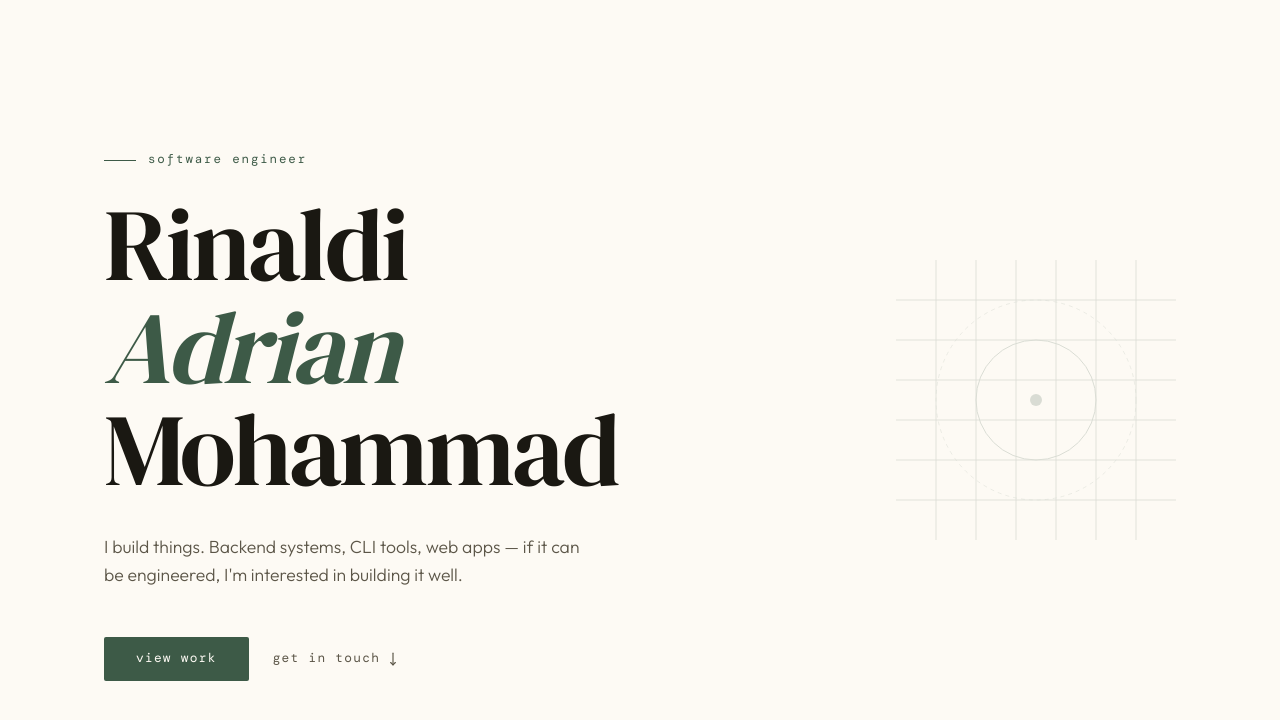
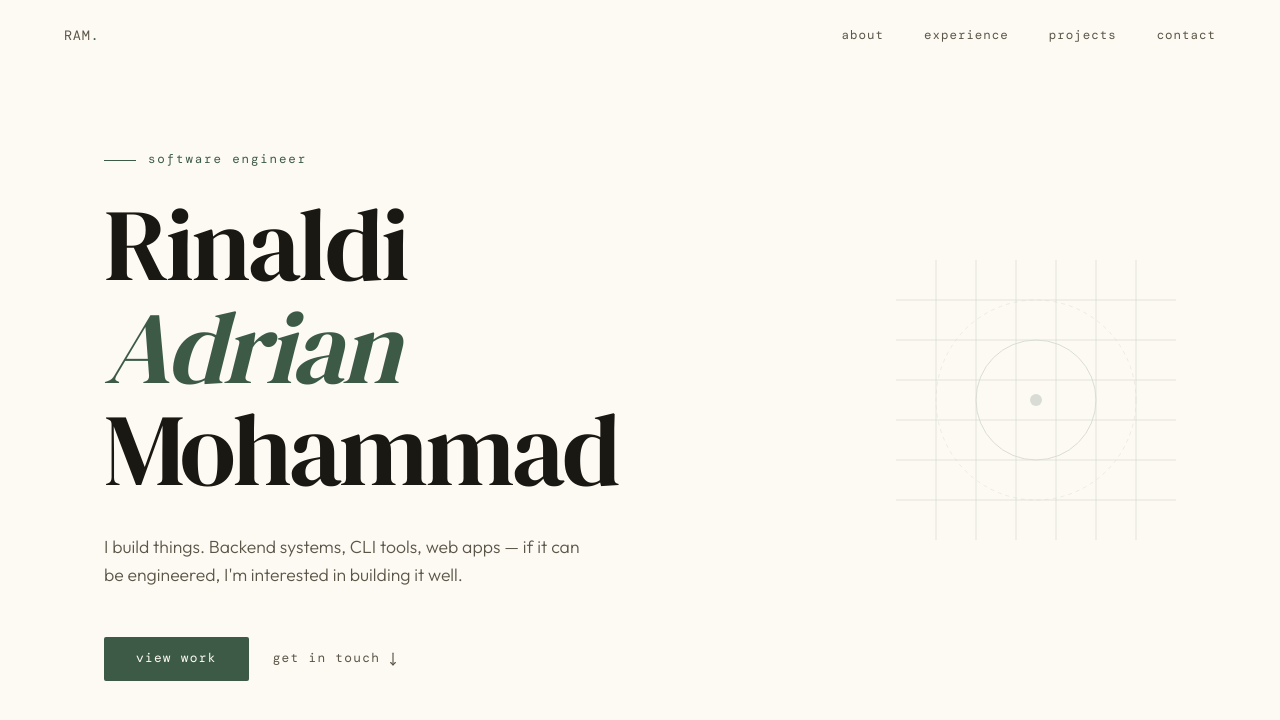
Before and after one commit to rinarudhei/ram-porto, a Next.js app: page / in a window 1280 px wide. Shown: the top 720 px of the page. Built offline with nearby package versions, Linux system fonts and the light colour scheme.

Commit message:
feat(navbar): add navigation bar component
- Implemented a new Navbar component
- Added navigation links for different sections
- Integrated Navbar into the homepage layout
- Styled Navbar with custom fonts and colors
- Removed link underlines globally

```diff
--- a/src/app/globals.css
+++ b/src/app/globals.css
@@ -118,6 +118,10 @@ body {
   font-family: var(--font-dm-mono);
 }
 
+a {
+  text-decoration: none;
+}
+
 .font-dm-serif-display {
   -webkit-font-smoothing: antialiased;
   -moz-osx-font-smoothing: grayscale;
--- a/src/app/page.tsx
+++ b/src/app/page.tsx
@@ -1,8 +1,12 @@
 import HeroSection from './partials/heroSection';
+import Navbar from './partials/navbar';
 
 export default function Home() {
   return (
     <div className=''>
+      <header>
+        <Navbar />
+      </header>
       <main>
         <HeroSection />
       </main>
--- /dev/null
+++ b/src/app/partials/navbar.tsx
@@ -0,0 +1,27 @@
+import { Button } from '@/components/ui/button';
+import Link from 'next/link';
+
+const menus = ['about', 'experience', 'projects', 'contact'];
+export default function Navbar() {
+  return (
+    <div className='font-dm-mono fixed top-0 right-0 left-0 z-50 flex w-screen items-center justify-between bg-transparent px-16 py-6'>
+      {/* Nav logo */}
+      <Link
+        href=''
+        className='font-dm-mono font-regular text-ink-muted cursor-none text-[0.85rem] tracking-wider'
+      >
+        RAM<span className='text-moss'>.</span>
+      </Link>
+      {/* Nav menus */}
+      <ul className='flex gap-10'>
+        {menus.map((m) => (
+          <li key={m}>
+            <Button asChild variant='link' size='link' className='font-dm-mono'>
+              <Link href=''>{m}</Link>
+            </Button>
+          </li>
+        ))}
+      </ul>
+    </div>
+  );
+}
--- a/src/components/ui/button.tsx
+++ b/src/components/ui/button.tsx
@@ -13,7 +13,7 @@ const buttonVariants = cva(
           'bg-moss text-cream hover:bg-ink text-[0.8rem] tracking-[0.1em]',
         ghost:
           'text-ink-muted hover:text-ink aria-expanded:text-ink-muted text-[0.8rem] tracking-[0.1em]',
-        link: "text-ink-muted hover:text-ink underline underline-offset-4 hover:underline font-regular text-[0.78rem] tracking-[0.08rem] relative after:content-[''] after:w-0 after:h-px after:absolute after:bottom-0 after:left-0 after:bg-moss hover:after:w-full pb-0.4",
+        link: "text-ink-muted hover:text-ink underline underline-offset-4 hover:underline font-regular text-[0.78rem] tracking-[0.08em] relative after:content-[''] after:w-0 after:h-px after:absolute after:bottom-0 after:left-0 after:bg-moss hover:after:w-full pb-0.5",
       },
       size: {
         default:
```
